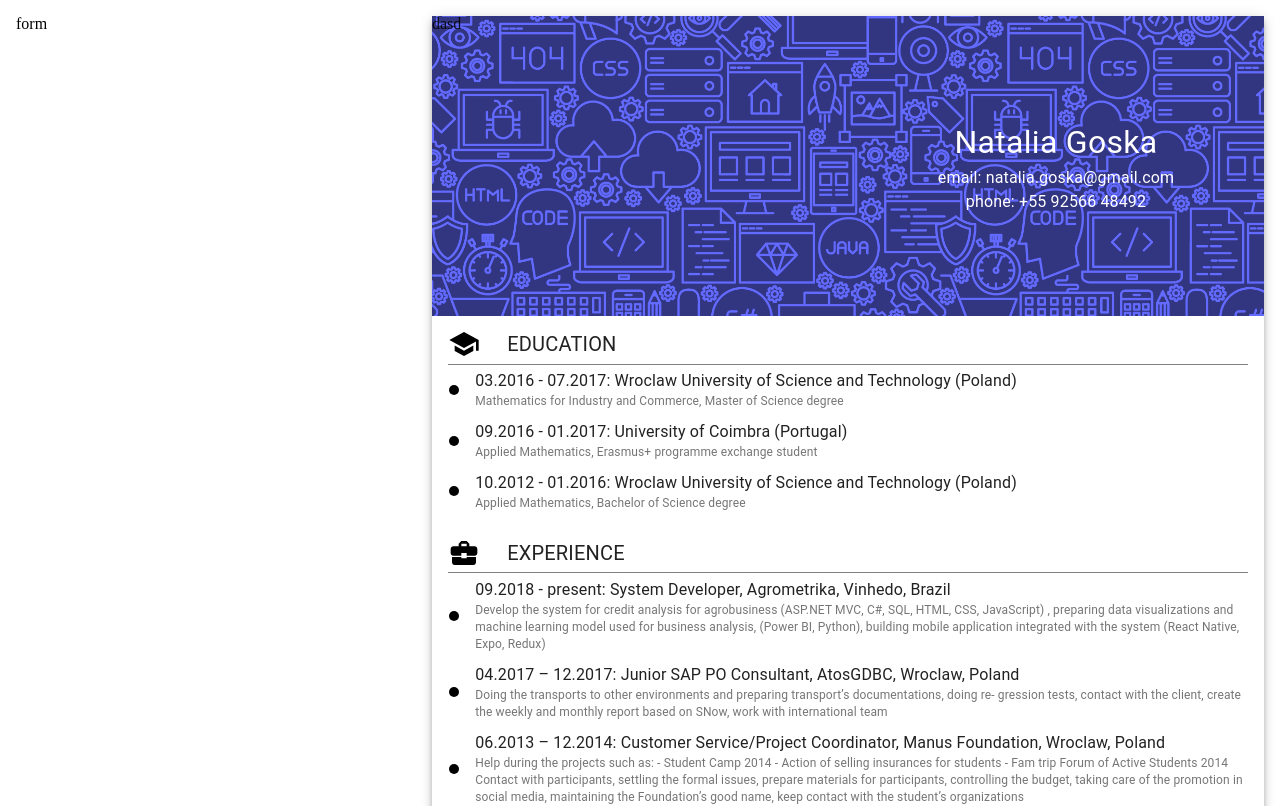
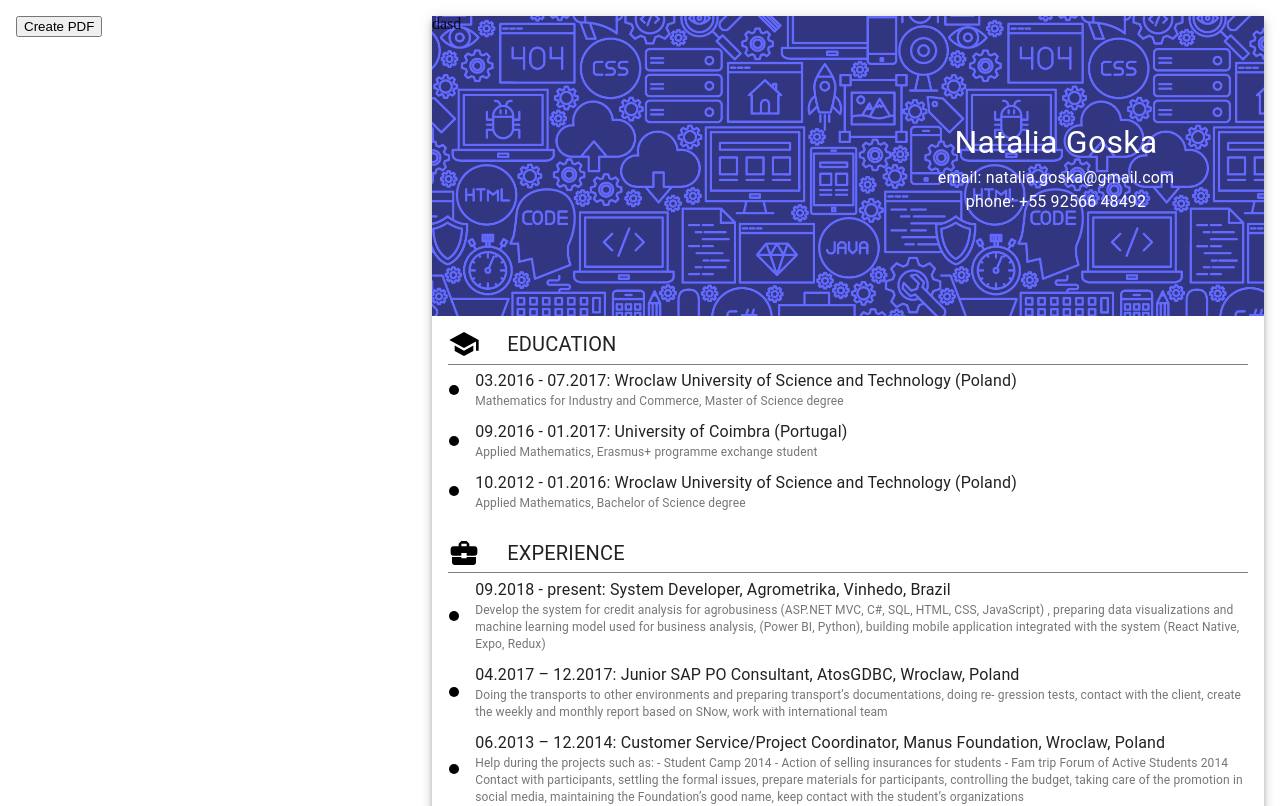
Before and after one commit to goskan93/curriculum-vitae, a React (Create React App) app: page / in a window 1280 px wide. Shown: the top 806 px of the page. Built offline with nearby package versions, Linux system fonts and the light colour scheme.

Commit message:
save pdf

```diff
--- a/package.json
+++ b/package.json
@@ -7,6 +7,8 @@
     "@material-ui/core": "^4.9.0",
     "@material-ui/icons": "^4.5.1",
     "@material-ui/system": "^4.7.1",
+    "@progress/kendo-drawing": "^1.6.0",
+    "@progress/kendo-react-pdf": "^3.10.1",
     "@testing-library/jest-dom": "^4.2.4",
     "@testing-library/react": "^9.4.0",
     "@testing-library/user-event": "^7.2.1",
--- a/src/views/Home.js
+++ b/src/views/Home.js
@@ -1,14 +1,27 @@
-import React from "react";
+import React,  {useRef } from "react";
 import Grid from "@material-ui/core/Grid";
 import { Curriculum } from "./index";
+import { savePDF } from '@progress/kendo-react-pdf';
+import Paper from "@material-ui/core/Paper";
+
 function Home(props) {
+  const bodyRef = useRef();
+
+  const createPdf = () => savePDF(bodyRef.current, {
+    paperSize: 'Letter',
+    fileName: 'test.pdf',
+    margin: 0
+  })
+
   return (
     <Grid container className="app">
       <Grid item xs={12} md={4}>
-        form
+        <button onClick={createPdf}>Create PDF</button>
       </Grid>
-      <Grid item xs={12} md={8}>
-        <Curriculum />
+      <Grid item xs={12} md={8} >
+        <Paper elevation={5} paperSize="" style={{ height: "100%" }} ref={bodyRef}>
+          <Curriculum/>
+        </Paper>
       </Grid>
     </Grid>
   );
--- a/src/views/curriculum/Curriculum.js
+++ b/src/views/curriculum/Curriculum.js
@@ -1,7 +1,7 @@
 import React from "react";
 import { connect } from "react-redux";
-import Paper from "@material-ui/core/Paper";
-import BackgroundImage from "../../components/backgroundImage";
+
+import {BackgroundImage} from "../../components/index";
 import { Grid } from "@material-ui/core";
 import SchoolIcon from "@material-ui/icons/School";
 import BusinessCenterIcon from "@material-ui/icons/BusinessCenter";
@@ -15,8 +15,7 @@ import { Section } from "../../components/index";
 function Curriculum(props) {
   const { experience, education, languages, skills } = props;
   return (
-    <Paper elevation={5} style={{ minHeight: 1000 }}>
-      <Grid container direction="column" spacing={0}>
+    <Grid container direction="column" >
       <Grid item xs={12}>
         <BackgroundImage>
           <Header />
@@ -39,7 +38,6 @@ function Curriculum(props) {
         </Grid>
       </Grid>
     </Grid>
-    </Paper>
   );
 }
 
```
Also changed, not shown: 1 other file (tests, documents, lock files or other folders). Lines whose indentation alone changed are shown as unchanged.
